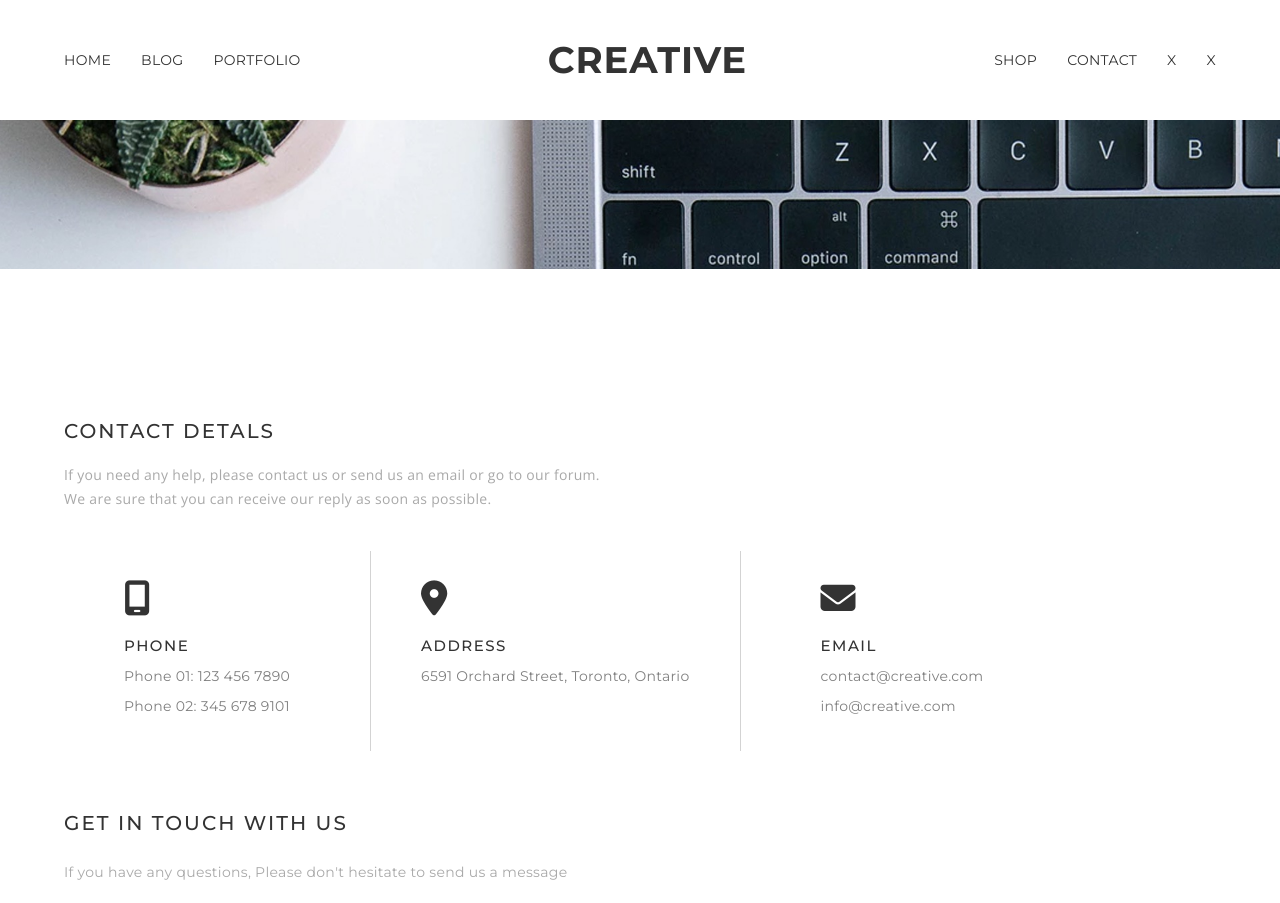
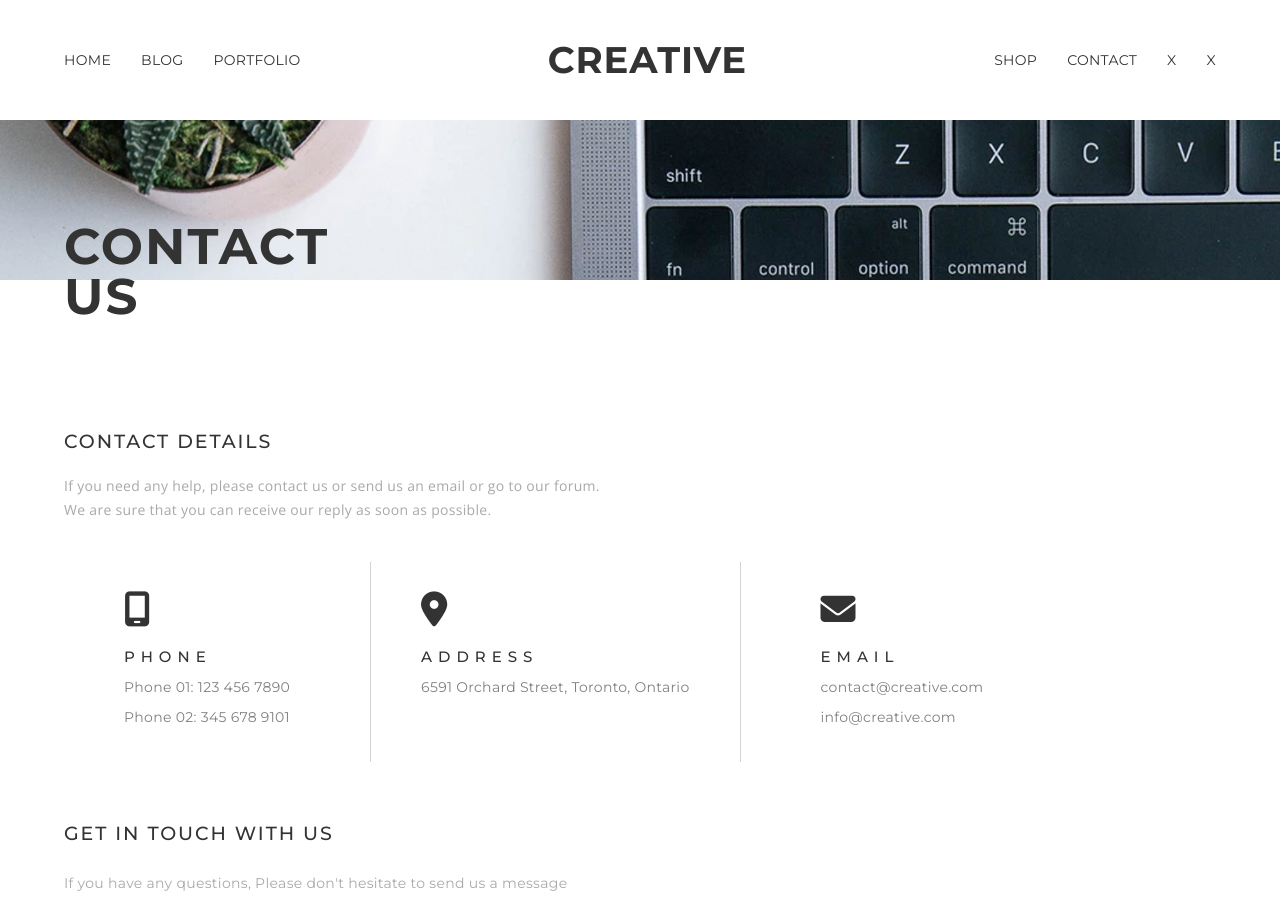
Before and after one commit to rebecca-romeo/creative-website, a plain HTML site: page contact.html in a window 1280 px wide. Shown: the top 903 px of the page. Drawn offline with nearby package versions, Linux system fonts and the light colour scheme.

Commit message:
contact header image and h2 html and styling

```diff
--- a/contact.html
+++ b/contact.html
@@ -36,12 +36,16 @@
   </header>
 
   <main class="contactMainSection">
-    <section>
-      <img src="./assets/contact-1.jpeg" alt="">
+    <section class="contactUs">
+      <div class="wrapper">
+
+        <h2 class="contactH2">Contact </br> us</h2>
+      </div>
     </section>
 
+
     <section class="contactDetails wrapper">
-      <h2>Contact detals</h2>
+      <h3>Contact details</h3>
       <p class="lightGrey">If you need any help, please contact us or send us an email or go to our forum. </br>
         We are sure that you can receive our reply as soon as possible.
       </p>
@@ -71,7 +75,7 @@
     </section>
 
     <section class="leaveComment wrapper">
-      <h2>Get in touch with us</h2>
+      <h3>Get in touch with us</h3>
       <p class="lightGrey">If you have any questions, Please don't hesitate to send us a message</p>
 
       <form action="#" method="#" class="submitCommentForm" name="submitCommentForm">
--- a/styles/sass/partials/_typography.scss
+++ b/styles/sass/partials/_typography.scss
@@ -22,14 +22,14 @@ h1 {
 
 h2 {
   font-weight: 400;
-  font-size: 2rem;
-  letter-spacing: 0.2rem;
+  font-size: 2.1rem;
+  letter-spacing: 0.21rem;
 }
 
 h3 {
   font-weight: 400;
-  font-size: 1.8rem;
-  letter-spacing: 0.18rem;
+  font-size: 1.9rem;
+  letter-spacing: 0.19rem;
 }
 
 h4 {
--- a/styles/sass/partials/contact/_contactDetails.scss
+++ b/styles/sass/partials/contact/_contactDetails.scss
@@ -1,9 +1,25 @@
 @use '../variables' as v;
 
 .contactMainSection {
-  h2 {
+  h3 {
     font-weight: 500;
     padding-bottom: 2rem;
+  }
+  .contactUs {
+    // position: relative;
+    // height: 225px;
+    background-image: url(../assets/contact-1.jpeg);
+    background-position: left;
+    background-size: cover;
+    background-repeat: no-repeat;
+    padding: 3rem 0;
+  }
+  .contactH2 {
+    font-size: 5rem;
+    line-height: 5rem;
+    font-weight: 700;
+    position: relative;
+    top: 7.2rem;
   }
 }
 
@@ -24,6 +40,7 @@
       h4 {
         font-weight: 500;
         color: v.$black;
+        letter-spacing: 0.6rem;
       }
     }
     .location {
```
Also changed, not shown: styles/styles.css.
